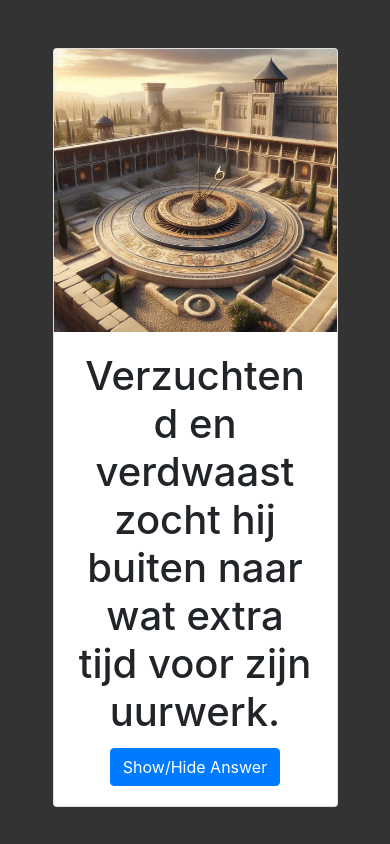
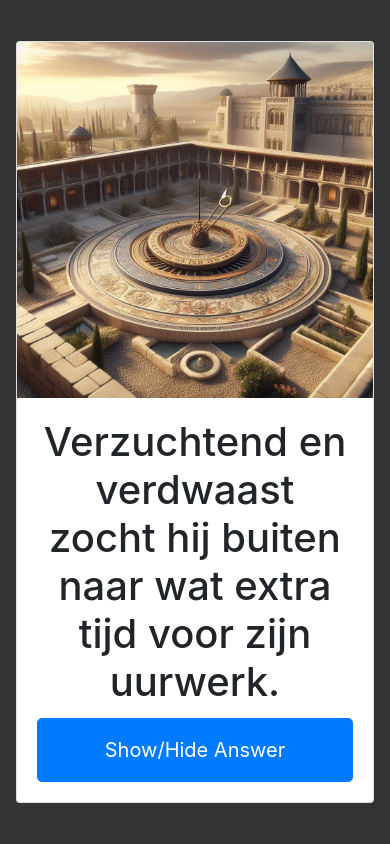
Before and after one commit to Herreguard/bible_stories, a Flask app: page / in a window 390 px wide. Run offline with Flask 2, Linux system fonts and the light colour scheme; some libraries are stand-ins or nearby versions.

Commit message:
better responsiveness for mobile

```diff
--- a/app.py
+++ b/app.py
@@ -16,8 +16,8 @@ stories = [
     },
     {
         'image': 'story3.jpeg',
-        'title': 'Samen zijn we overdonderend.',
-        'answer': 'Jacobes en Johannes. De gebroederes van de donder genoemd in Markus 3:17'
+        'title': 'Mamma is de baas en samen zijn we overdonderend.',
+        'answer': 'Jacobes en Johannes. De gebroederes van de donder genoemd(boanerges) in Markus 3:17'
     },
     {
         'image': 'story4.png',
@@ -32,7 +32,7 @@ stories = [
     {
         'image': 'story6.jpeg',
         'title': 'Verzuchtend en verdwaast zocht hij buiten naar wat extra tijd voor zijn uurwerk.',
-        'answer': 'Een Egyptenaar die die zijn zandloper bijfult ten tijde van Hizkia;s langere dag. Jesaja 38:8'
+        'answer': 'Een Egyptenaar die die zijn zandloper bijvult ten tijde van Hizkia;s langere dag. Jesaja 38:8'
     },
     {
         'image': 'story7.jpeg',
--- a/templates/index.html
+++ b/templates/index.html
@@ -12,20 +12,18 @@
     </style>
 </head>
 <body>
-    <div class="row justify-content-center">
-        <div class="col-9">
-            <div class="card mt-5">
-                <img src="{{ url_for('static', filename=story.image) }}" class="card-img-top" alt="{{ story.title }}">
-                <div class="card-body text-center"> <!-- Add text-center class here -->
+    <div class="d-flex justify-content-center align-items-center vh-100">
+        <div class="card w-100 mx-3 mx-md-5" style="max-width: 800px;">
+            <img src="{{ url_for('static', filename=story.image) }}" class="card-img-top img-fluid" alt="{{ story.title }}">
+            <div class="card-body text-center">
                 <h1 class="card-title">{{ story.title }}</h1>
                 <!-- Collapsible answer -->
-                    <a class="btn btn-primary" data-toggle="collapse" href="#answer" role="button" aria-expanded="false" aria-controls="answer">
+                <a class="btn btn-primary btn-lg btn-block py-3" data-toggle="collapse" href="#answer" role="button" aria-expanded="false" aria-controls="answer">
                     Show/Hide Answer
                 </a>
                 <div class="collapse" id="answer">
                     <div class="card card-body mt-2">
                         {{ story.answer }}
-                        </div>
                     </div>
                 </div>
             </div>
```
Lines whose indentation alone changed are shown as unchanged.
